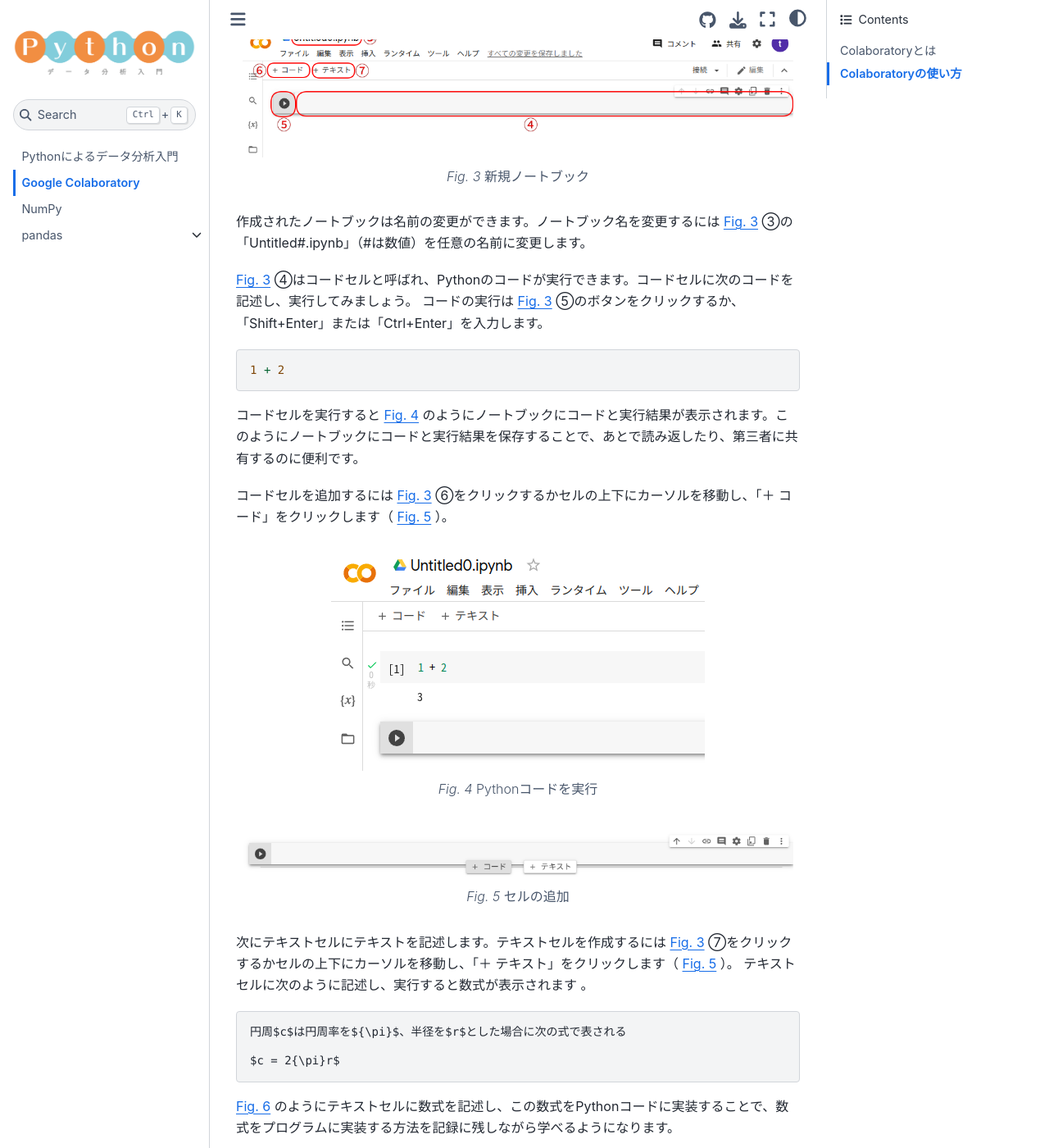
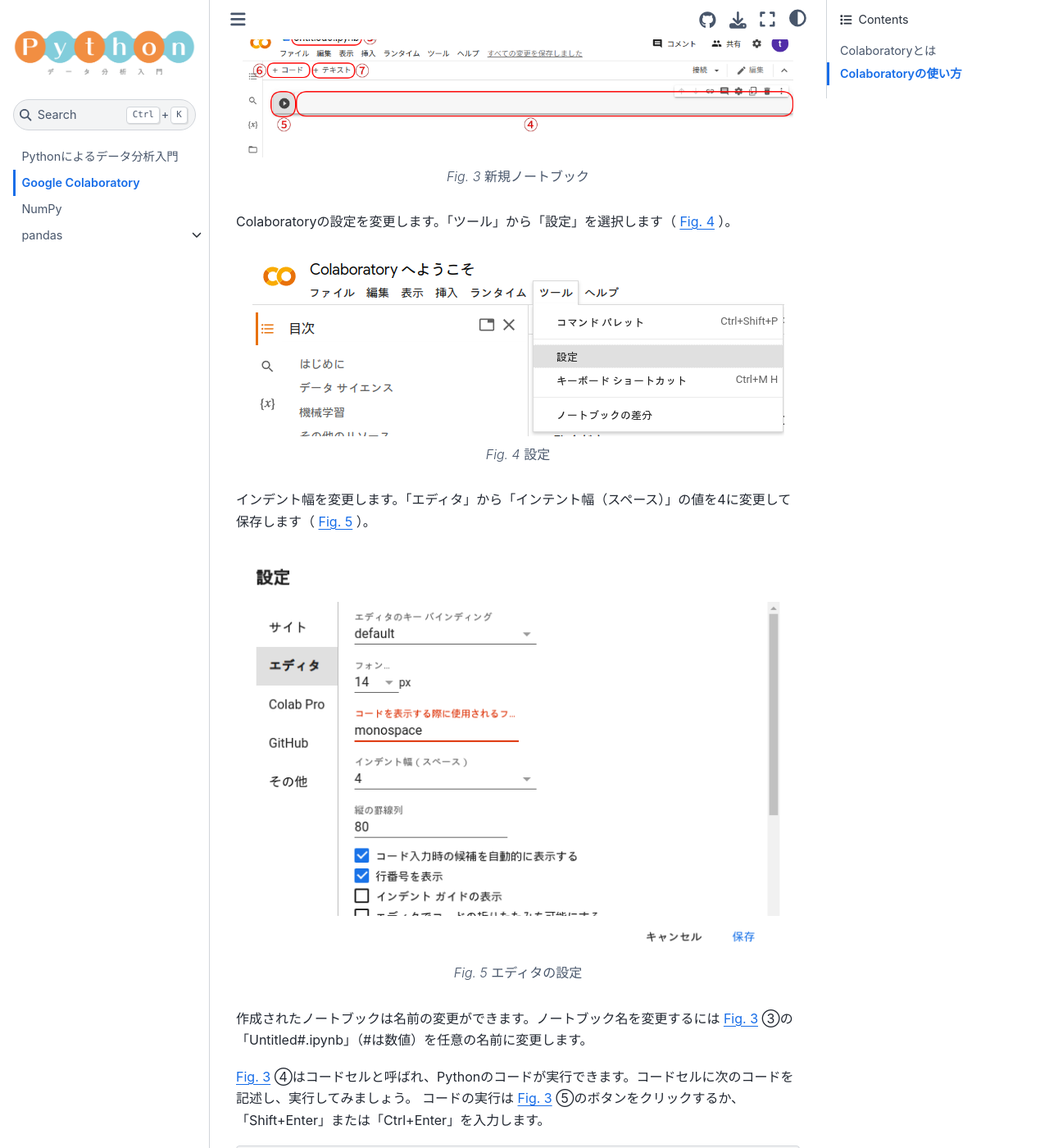
Before and after one commit to drillan/python-data-analysis, a Jupyter Book: the page built from docs/colab/tutorial.md, in a window 1280 px wide and 1400 px high, scrolled down 1550 px. Shown: the whole window at 82% size. Built offline with Jupyter Book 1.0.4 settings and Sphinx 7.4.7 and the Sphinx Book theme 1.1.4, drawn with Linux system fonts in a browser that asks for light colours; comment, search, counter and statistics services are not loaded; some of the changed text lies outside the part shown.

Commit message:
add colab settings

````diff
--- a/docs/colab/tutorial.md
+++ b/docs/colab/tutorial.md
@@ -30,6 +30,22 @@ Colaboratoryの初期画面
 :name: colab_new_notebook
 
 新規ノートブック
+```
+
+Colaboratoryの設定を変更します。「ツール」から「設定」を選択します（ {numref}`colab_config` ）。
+
+```{figure} ./images/colab_config.png
+:name: colab_config
+
+設定
+```
+
+インデント幅を変更します。「エディタ」から「インテント幅（スペース）」の値を4に変更して保存します（ {numref}`colab_editor` ）。
+
+```{figure} ./images/colab_editor.png
+:name: colab_editor
+
+エディタの設定
 ```
 
 作成されたノートブックは名前の変更ができます。ノートブック名を変更するには {numref}`colab_new_notebook` ③の「Untitled#.ipynb」（#は数値）を任意の名前に変更します。
````
Also changed, not shown: docs/colab/images/colab_config.png (added), docs/colab/images/colab_editor.png (added).
